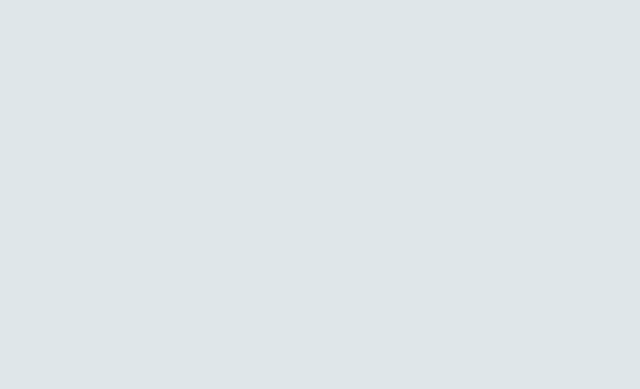
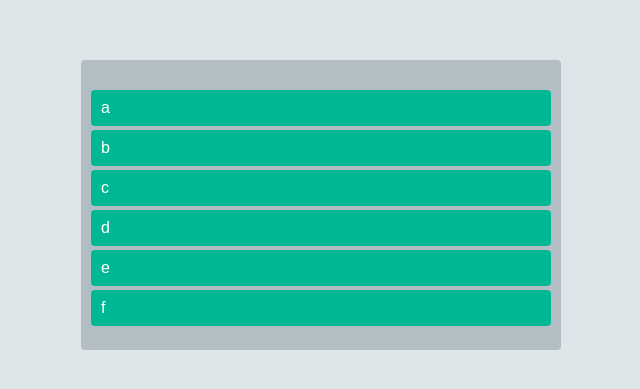
Before and after one commit to hchae0125/kanban-board, a React (Create React App) app: page / in a window 1280 px wide. Shown: the part 195-584 px from the top of the page, without its empty margins (319-959 px from the left). Built offline with nearby package versions, Linux system fonts and the light colour scheme.

Commit message:
DraggableCard setting

```diff
--- a/package.json
+++ b/package.json
@@ -49,6 +49,7 @@
     ]
   },
   "devDependencies": {
+    "@types/react-beautiful-dnd": "^13.1.2",
     "@types/styled-components": "^5.1.20"
   }
 }
--- a/src/App.tsx
+++ b/src/App.tsx
@@ -1,4 +1,32 @@
-import { createGlobalStyle, ThemeProvider } from 'styled-components';
+import styled, { createGlobalStyle, ThemeProvider } from 'styled-components';
+import { DragDropContext, Draggable, Droppable, DropResult } from 'react-beautiful-dnd'
+import { useRecoilState } from 'recoil';
+import { toDoState } from './atoms';
+import DraggableCard from './components/DraggableCard';
+
+const Boards = styled.div`
+  display: grid;
+  width: 100%;
+  grid-template-columns: repeat(1, 1fr);
+`;
+
+const Board = styled.div`
+  background-color: ${(props) => props.theme.boardColor};
+  min-height: 200px;
+  padding: 20px 10px;
+  padding-top: 30px;
+  border-radius: 4px;
+`;
+
+const Wrapper = styled.div`
+  display: flex;
+  max-width: 480px;
+  width: 100%;
+  margin: 0 auto;
+  justify-content: center;
+  align-items: center;
+  height: 100vh;
+`;
 
 const GlobalStyle = createGlobalStyle`
   @import url('https://fonts.googleapis.com/css2?family=Poppins:wght@200;300&display=swap');
@@ -31,7 +59,7 @@ const GlobalStyle = createGlobalStyle`
     line-height: 1;
     font-family: 'Poppins', sans-serif;
     background-color: ${(props) => props.theme.bgColor};
-    color: ${(props) => props.theme.textColor}
+    color: white;
   }
   ol, ul {
     list-style: none;
@@ -58,8 +86,33 @@ const GlobalStyle = createGlobalStyle`
 `;
 
 function App() {
+  const [toDos, setToDos] = useRecoilState(toDoState);
+  const onDragEnd = ({draggableId, destination, source} : DropResult) => {
+    if (!destination) return;
+
+    setToDos((prev) => {
+      const oldArray = [...prev];
+      oldArray.splice(source.index, 1);
+      oldArray.splice(destination?.index, 0, draggableId);
+      return oldArray;
+    });
+  };
   return <>
-    <GlobalStyle />
+  <DragDropContext onDragEnd={onDragEnd}>
+    <Wrapper>
+      <Boards>
+        <Droppable droppableId='one'>
+          {(provided) => <Board ref={provided.innerRef} {...provided.droppableProps}>
+            {toDos.map((toDo, idx) => { return (
+              <DraggableCard key={toDo} index={idx} toDo={toDo} />
+            )})}
+            {provided.placeholder}
+            </Board>}
+        </Droppable>
+      </Boards>
+    </Wrapper>
+  </DragDropContext>
+  <GlobalStyle />
   </> ;
 }
 
--- /dev/null
+++ b/src/atoms.tsx
@@ -0,0 +1,6 @@
+import { atom } from 'recoil';
+
+export const toDoState = atom({
+    key: "toDo",
+    default: ['a', 'b', 'c', 'd', 'e', 'f'],
+});
--- /dev/null
+++ b/src/components/DraggableCard.tsx
@@ -0,0 +1,27 @@
+import { Draggable } from "react-beautiful-dnd";
+import styled from "styled-components";
+import * as React from 'react';
+
+const Card = styled.div`
+  background-color: ${(props) => props.theme.cardColor};
+  margin-bottom: 4px;
+  border-radius: 4px;
+  padding: 10px ;
+`;
+
+interface IDraggasbleCard {
+    toDo: string;
+    index: number;
+}
+
+function DraggableCard ({toDo, index}: IDraggasbleCard) {
+    return (
+        <Draggable draggableId={toDo} index={index} key={toDo}>
+            {(provided) => <Card ref={provided.innerRef} {...provided.draggableProps} {...provided.dragHandleProps}>
+                {toDo}
+            </Card>}
+        </Draggable>
+    )
+}
+
+export default React.memo(DraggableCard);
--- a/src/theme.ts
+++ b/src/theme.ts
@@ -2,7 +2,6 @@ import { DefaultTheme } from "styled-components";
 
 export const theme: DefaultTheme = {
     bgColor: "#dfe6e9",
-    textColor: "white",
-    accentColor: "#e17055",
-    cardBgColor: "transparent",
+    boardColor: "#b2bec3",
+    cardColor: "#00b894",
 }
```
Also changed, not shown: 1 other file (tests, documents, lock files or other folders).
